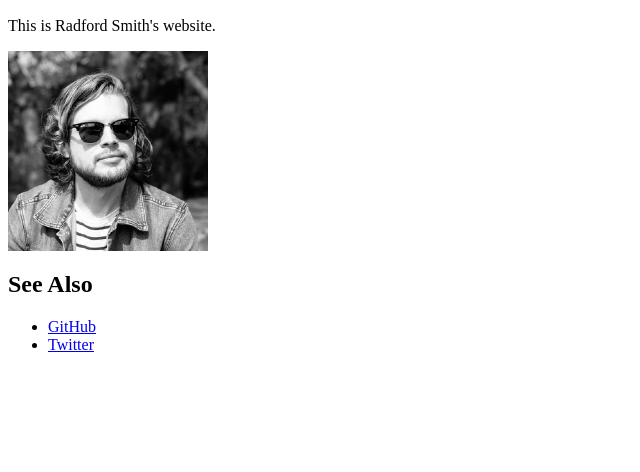
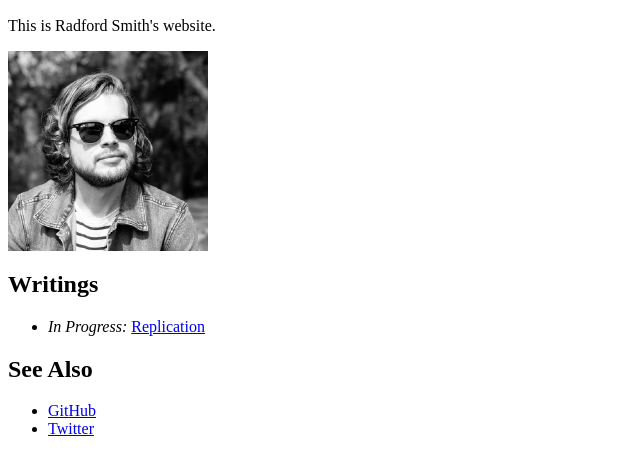
Before and after one commit to rads/prod.rad.blog, a plain HTML site: page index.html in a window 1280 px wide. Shown: the part 110-582 px from the top of the page, without its empty margins (0-640 px from the left). Drawn offline with Linux system fonts and the light colour scheme.

Commit message:
Build from 1bffa2e8184f6f6ebe5067dc2c4554f4595655c5

```diff
--- a/index.html
+++ b/index.html
@@ -14,6 +14,10 @@
 <h2 id="introduction">Introduction</h2>
 <p>This is Radford Smith's website.</p>
 <p><img src="pic.jpg" width="200"></p>
+<h2 id="writings">Writings</h2>
+<ul>
+<li><em>In Progress:</em> <a href="https://rad.blog/replication">Replication</a></li>
+</ul>
 <h2 id="see-also">See Also</h2>
 <ul>
 <li><a href="https://github.com/rads">GitHub</a></li>
```
